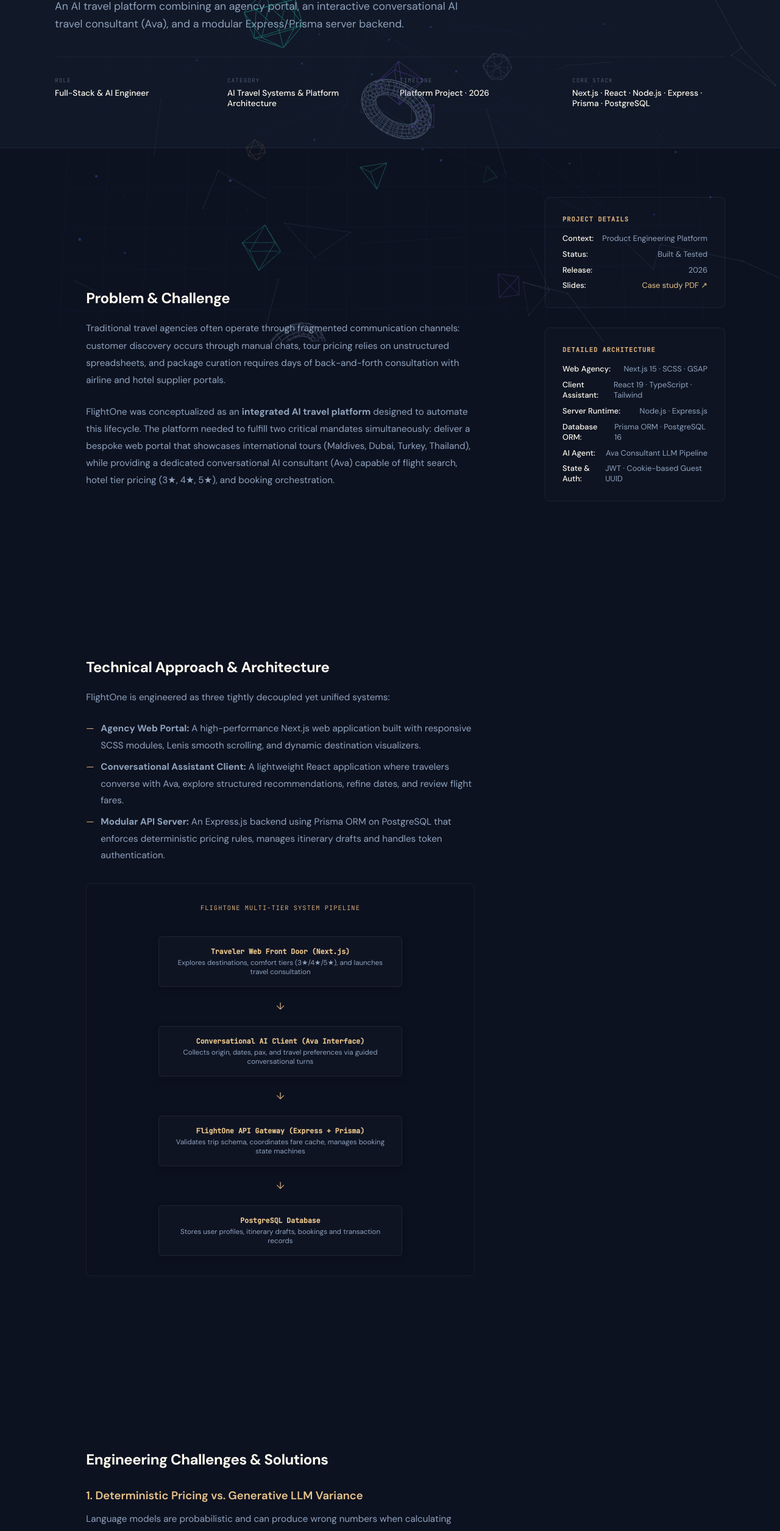
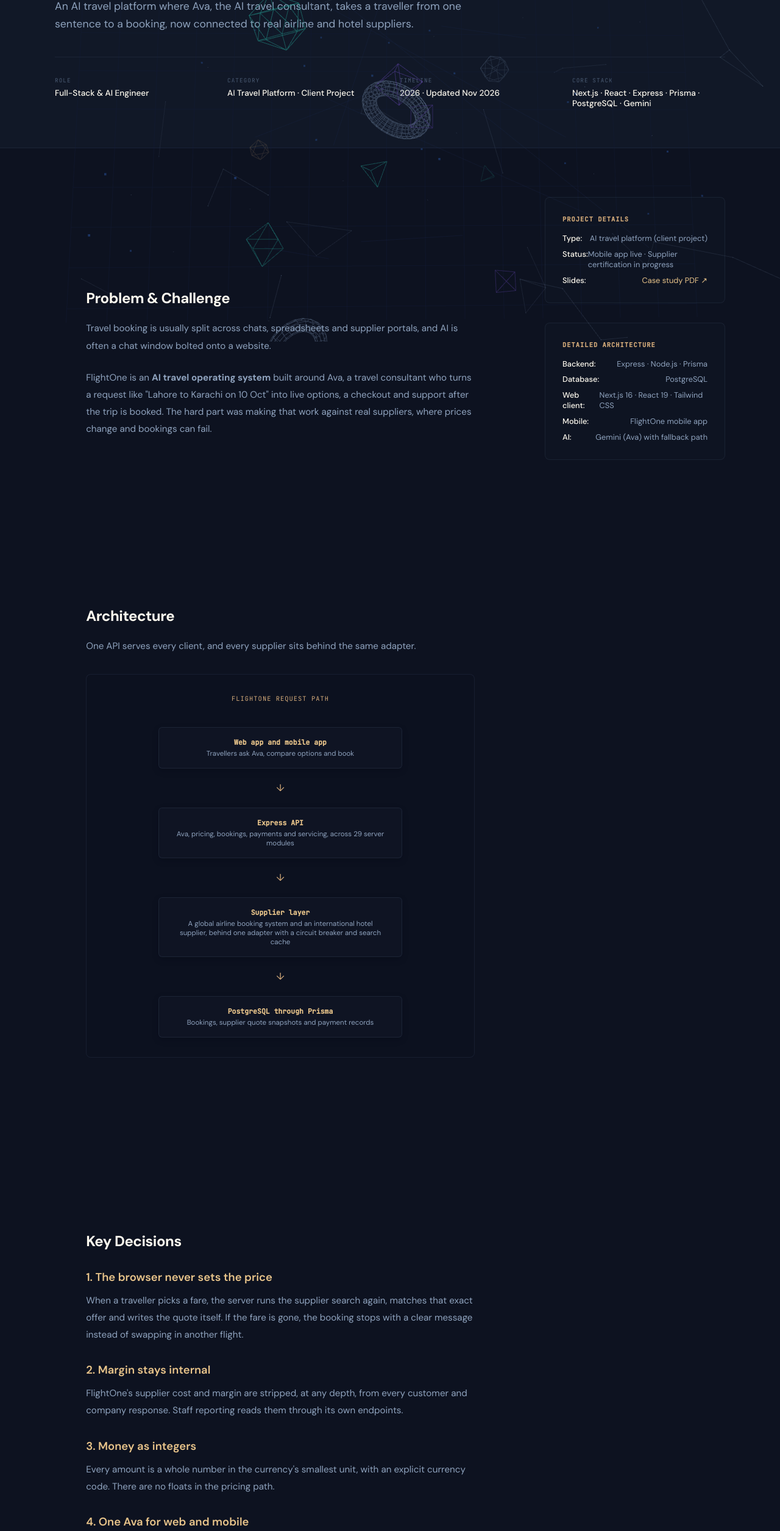
Before and after one commit to syedasjadabbas/asjad-portfolio, a plain HTML site: page case-study/flightone/index.html in a window 1280 px wide. Shown: the part 240-2750 px from the top of the page at 61% size. Drawn offline with Linux system fonts and the light colour scheme; animation ran at ten frames a second.

Commit message:
Update FlightOne case study page to current build

```diff
--- a/case-study/flightone/index.html
+++ b/case-study/flightone/index.html
@@ -4,7 +4,7 @@
   <meta charset="UTF-8"/>
   <meta name="viewport" content="width=device-width, initial-scale=1.0"/>
   <title>FlightOne: AI Travel Platform Case Study | Syed Asjad Abbas</title>
-  <meta name="description" content="Case study of FlightOne by Syed Asjad Abbas: an AI travel platform where the assistant Ava plans trips and an Express/Prisma server calculates every fare."/>
+  <meta name="description" content="FlightOne case study: an AI travel platform connected to real airline and hotel suppliers, with server-owned pricing and one AI consultant for web and mobile."/>
   <meta name="author" content="Syed Asjad Abbas"/>
   <meta name="robots" content="index, follow, max-snippet:-1, max-image-preview:large, max-video-preview:-1"/>
   <link rel="canonical" href="https://www.syedasjadabbas.dev/case-study/flightone/"/>
@@ -14,7 +14,7 @@
   <meta property="og:type" content="article"/>
   <meta property="og:url" content="https://www.syedasjadabbas.dev/case-study/flightone/"/>
   <meta property="og:title" content="FlightOne: AI Travel Platform Case Study | Syed Asjad Abbas"/>
-  <meta property="og:description" content="Case study of FlightOne by Syed Asjad Abbas: an AI travel platform where the assistant Ava plans trips and an Express/Prisma server calculates every fare."/>
+  <meta property="og:description" content="FlightOne case study: an AI travel platform connected to real airline and hotel suppliers, with server-owned pricing and one AI consultant for web and mobile."/>
   <meta property="og:image" content="https://www.syedasjadabbas.dev/assets/og/flightone.jpg"/>
   <meta property="og:image:width" content="1200"/>
   <meta property="og:image:height" content="630"/>
@@ -24,7 +24,7 @@
   <!-- Twitter -->
   <meta name="twitter:card" content="summary_large_image"/>
   <meta name="twitter:title" content="FlightOne: AI Travel Platform Case Study | Syed Asjad Abbas"/>
-  <meta name="twitter:description" content="Case study of FlightOne by Syed Asjad Abbas: an AI travel platform where the assistant Ava plans trips and an Express/Prisma server calculates every fare."/>
+  <meta name="twitter:description" content="FlightOne case study: an AI travel platform connected to real airline and hotel suppliers, with server-owned pricing and one AI consultant for web and mobile."/>
   <meta name="twitter:image" content="https://www.syedasjadabbas.dev/assets/og/flightone.jpg"/>
   <meta name="twitter:image:alt" content="FlightOne AI travel platform with the Ava assistant"/>
 
@@ -43,7 +43,7 @@
     "@context": "https://schema.org",
     "@type": "TechArticle",
     "headline": "FlightOne: AI Travel Platform Case Study",
-    "description": "Case study of FlightOne by Syed Asjad Abbas: an AI travel platform where the assistant Ava plans trips and an Express/Prisma server calculates every fare.",
+    "description": "FlightOne case study: an AI travel platform connected to real airline and hotel suppliers, with server-owned pricing and one AI consultant for web and mobile.",
     "author": {
       "@type": "Person",
       "@id": "https://www.syedasjadabbas.dev/#person",
@@ -59,7 +59,7 @@
     "mainEntityOfPage": "https://www.syedasjadabbas.dev/case-study/flightone/",
     "image": "https://www.syedasjadabbas.dev/assets/og/flightone.jpg",
     "inLanguage": "en-US",
-    "dateModified": "2026-10-16T12:00:00+05:00",
+    "dateModified": "2026-11-27T12:00:00+05:00",
     "isPartOf": {
       "@id": "https://www.syedasjadabbas.dev/#website"
     }
@@ -116,7 +116,7 @@
         <span>FlightOne</span>
       </div>
       <h1 class="cs-title-main">FlightOne</h1>
-      <p class="cs-subtitle">An AI travel platform combining an agency portal, an interactive conversational AI travel consultant (Ava), and a modular Express/Prisma server backend.</p>
+      <p class="cs-subtitle">An AI travel platform where Ava, the AI travel consultant, takes a traveller from one sentence to a booking, now connected to real airline and hotel suppliers.</p>
 
       <div class="cs-meta-grid">
         <div class="cs-meta-item">
@@ -125,15 +125,15 @@
         </div>
         <div class="cs-meta-item">
           <span class="cs-meta-label">Category</span>
-          <span class="cs-meta-val">AI Travel Systems &amp; Platform Architecture</span>
+          <span class="cs-meta-val">AI Travel Platform · Client Project</span>
         </div>
         <div class="cs-meta-item">
           <span class="cs-meta-label">Timeline</span>
-          <span class="cs-meta-val">Platform Project · 2026</span>
+          <span class="cs-meta-val">2026 · Updated Nov 2026</span>
         </div>
         <div class="cs-meta-item">
           <span class="cs-meta-label">Core Stack</span>
-          <span class="cs-meta-val">Next.js · React · Node.js · Express · Prisma · PostgreSQL</span>
+          <span class="cs-meta-val">Next.js · React · Express · Prisma · PostgreSQL · Gemini</span>
         </div>
       </div>
     </div>
@@ -144,62 +144,67 @@
       <div class="cs-main">
         <section class="cs-section">
           <h2>Problem &amp; Challenge</h2>
-          <p>Traditional travel agencies often operate through fragmented communication channels: customer discovery occurs through manual chats, tour pricing relies on unstructured spreadsheets, and package curation requires days of back-and-forth consultation with airline and hotel supplier portals.</p>
-          <p>FlightOne was conceptualized as an <strong>integrated AI travel platform</strong> designed to automate this lifecycle. The platform needed to fulfill two critical mandates simultaneously: deliver a bespoke web portal that showcases international tours (Maldives, Dubai, Turkey, Thailand), while providing a dedicated conversational AI consultant (Ava) capable of flight search, hotel tier pricing (3★, 4★, 5★), and booking orchestration.</p>
+          <p>Travel booking is usually split across chats, spreadsheets and supplier portals, and AI is often a chat window bolted onto a website.</p>
+          <p>FlightOne is an <strong>AI travel operating system</strong> built around Ava, a travel consultant who turns a request like "Lahore to Karachi on 10 Oct" into live options, a checkout and support after the trip is booked. The hard part was making that work against real suppliers, where prices change and bookings can fail.</p>
         </section>
 
         <section class="cs-section">
-          <h2>Technical Approach &amp; Architecture</h2>
-          <p>FlightOne is engineered as three tightly decoupled yet unified systems:</p>
-          <ul>
-            <li><strong>Agency Web Portal:</strong> A high-performance Next.js web application built with responsive SCSS modules, Lenis smooth scrolling, and dynamic destination visualizers.</li>
-            <li><strong>Conversational Assistant Client:</strong> A lightweight React application where travelers converse with Ava, explore structured recommendations, refine dates, and review flight fares.</li>
-            <li><strong>Modular API Server:</strong> An Express.js backend using Prisma ORM on PostgreSQL that enforces deterministic pricing rules, manages itinerary drafts and handles token authentication.</li>
-          </ul>
+          <h2>Architecture</h2>
+          <p>One API serves every client, and every supplier sits behind the same adapter.</p>
 
           <div class="cs-flow-visual">
-            <div class="cs-card-title">FlightOne Multi-Tier System Pipeline</div>
+            <div class="cs-card-title">FlightOne Request Path</div>
             <div class="cs-flow-step">
-              <div class="cs-step-name">Traveler Web Front Door (Next.js)</div>
-              <div class="cs-step-desc">Explores destinations, comfort tiers (3★/4★/5★), and launches travel consultation</div>
+              <div class="cs-step-name">Web app and mobile app</div>
+              <div class="cs-step-desc">Travellers ask Ava, compare options and book</div>
             </div>
             <div class="cs-flow-arrow">&darr;</div>
             <div class="cs-flow-step">
-              <div class="cs-step-name">Conversational AI Client (Ava Interface)</div>
-              <div class="cs-step-desc">Collects origin, dates, pax, and travel preferences via guided conversational turns</div>
+              <div class="cs-step-name">Express API</div>
+              <div class="cs-step-desc">Ava, pricing, bookings, payments and servicing, across 29 server modules</div>
             </div>
             <div class="cs-flow-arrow">&darr;</div>
             <div class="cs-flow-step">
-              <div class="cs-step-name">FlightOne API Gateway (Express + Prisma)</div>
-              <div class="cs-step-desc">Validates trip schema, coordinates fare cache, manages booking state machines</div>
+              <div class="cs-step-name">Supplier layer</div>
+              <div class="cs-step-desc">A global airline booking system and an international hotel supplier, behind one adapter with a circuit breaker and search cache</div>
             </div>
             <div class="cs-flow-arrow">&darr;</div>
             <div class="cs-flow-step">
-              <div class="cs-step-name">PostgreSQL Database</div>
-              <div class="cs-step-desc">Stores user profiles, itinerary drafts, bookings and transaction records</div>
+              <div class="cs-step-name">PostgreSQL through Prisma</div>
+              <div class="cs-step-desc">Bookings, supplier quote snapshots and payment records</div>
             </div>
           </div>
         </section>
 
         <section class="cs-section">
-          <h2>Engineering Challenges &amp; Solutions</h2>
-          <h3>1. Deterministic Pricing vs. Generative LLM Variance</h3>
-          <p>Language models are probabilistic and can produce wrong numbers when calculating flight fares, currency conversions, and seasonal surcharges. A price invented by the model would be a real financial error.</p>
-          <p><strong>Solution:</strong> We separated semantic understanding from business calculations. Ava handles natural language intent extraction and structures parameters into typed JSON payloads. The Express/Prisma server applies the pricing rules and tiered markups and returns every fare to the client, so the model never calculates or invents a price.</p>
+          <h2>Key Decisions</h2>
+          <h3>1. The browser never sets the price</h3>
+          <p>When a traveller picks a fare, the server runs the supplier search again, matches that exact offer and writes the quote itself. If the fare is gone, the booking stops with a clear message instead of swapping in another flight.</p>
 
-          <h3>2. Cross-Device Consultation Continuity</h3>
-          <p>Travelers frequently initiate trip consultations on mobile devices but complete itinerary reviews on desktop computers. Maintaining active session state without requiring mandatory upfront registration was essential for user retention.</p>
-          <p><strong>Solution:</strong> Implemented guest UUID tokens stored in encrypted client cookies that bind conversation threads to ephemeral PostgreSQL session records. When travelers choose to register or authenticate via JWT, the server merges the guest consultation history into their permanent profile seamlessly.</p>
+          <h3>2. Margin stays internal</h3>
+          <p>FlightOne's supplier cost and margin are stripped, at any depth, from every customer and company response. Staff reporting reads them through its own endpoints.</p>
+
+          <h3>3. Money as integers</h3>
+          <p>Every amount is a whole number in the currency's smallest unit, with an explicit currency code. There are no floats in the pricing path.</p>
+
+          <h3>4. One Ava for web and mobile</h3>
+          <p>Ava moved from the website into the API, so the website and the mobile app share the same assistant. Each Gemini attempt is capped at 15 seconds, and after an overload Ava skips Gemini for 60 seconds instead of failing in front of a traveller.</p>
         </section>
 
         <section class="cs-section">
-          <h2>Key Features &amp; Capabilities</h2>
-          <ul>
-            <li><strong>Bespoke 24-Hour Itinerary Pipeline:</strong> Automated day-by-day travel plan generation tailored to honeymooners, families, and corporate groups.</li>
-            <li><strong>3-Tier Accommodation Benchmarks:</strong> Instant comparison matrices between 3-star budget, 4-star boutique, and 5-star luxury options.</li>
-            <li><strong>Multi-Repo Architecture:</strong> Clean domain isolation across agency storefront, client chat UI, and server backend.</li>
-            <li><strong>Human Escalation Fail-Safe:</strong> Seamless handoff from AI consultant to human travel agents for visa-sensitive approvals.</li>
-          </ul>
+          <h2>Supplier Integration</h2>
+          <p><strong>Flights:</strong> search, a live price re-check and seat holds, tested in the supplier's pre-production environment.</p>
+          <p><strong>Hotels:</strong> search, booking and cancellation. All 7 certification test cases are complete, and certification is in progress.</p>
+        </section>
+
+        <section class="cs-section">
+          <h2>Beyond Booking</h2>
+          <p>The API also covers corporate travel (approvals, expenses, invoices and carbon reporting), group travel and MICE, visa, rewards, refunds and changes, journey tracking and escalation to human staff.</p>
+        </section>
+
+        <section class="cs-section">
+          <h2>Status</h2>
+          <p>The mobile app is live. Supplier booking launches after certification.</p>
         </section>
       </div>
 
@@ -208,9 +213,8 @@
           <div class="cs-card-box">
             <h3 class="cs-card-title">Project Details</h3>
             <div class="cs-tech-list">
-              <div class="cs-tech-item"><span class="cs-tech-name">Context:</span><span>Product Engineering Platform</span></div>
-              <div class="cs-tech-item"><span class="cs-tech-name">Status:</span><span>Built &amp; Tested</span></div>
-              <div class="cs-tech-item"><span class="cs-tech-name">Release:</span><span>2026</span></div>
+              <div class="cs-tech-item"><span class="cs-tech-name">Type:</span><span>AI travel platform (client project)</span></div>
+              <div class="cs-tech-item"><span class="cs-tech-name">Status:</span><span>Mobile app live · Supplier certification in progress</span></div>
               <div class="cs-tech-item"><span class="cs-tech-name">Slides:</span><a href="../../assets/case-studies/flightone-case-study.pdf" target="_blank" style="color:var(--brown-light); text-decoration:none">Case study PDF ↗</a></div>
             </div>
           </div>
@@ -218,12 +222,11 @@
           <div class="cs-card-box">
             <h3 class="cs-card-title">Detailed Architecture</h3>
             <div class="cs-tech-list">
-              <div class="cs-tech-item"><span class="cs-tech-name">Web Agency:</span><span>Next.js 15 · SCSS · GSAP</span></div>
-              <div class="cs-tech-item"><span class="cs-tech-name">Client Assistant:</span><span>React 19 · TypeScript · Tailwind</span></div>
-              <div class="cs-tech-item"><span class="cs-tech-name">Server Runtime:</span><span>Node.js · Express.js</span></div>
-              <div class="cs-tech-item"><span class="cs-tech-name">Database ORM:</span><span>Prisma ORM · PostgreSQL 16</span></div>
-              <div class="cs-tech-item"><span class="cs-tech-name">AI Agent:</span><span>Ava Consultant LLM Pipeline</span></div>
-              <div class="cs-tech-item"><span class="cs-tech-name">State &amp; Auth:</span><span>JWT · Cookie-based Guest UUID</span></div>
+              <div class="cs-tech-item"><span class="cs-tech-name">Backend:</span><span>Express · Node.js · Prisma</span></div>
+              <div class="cs-tech-item"><span class="cs-tech-name">Database:</span><span>PostgreSQL</span></div>
+              <div class="cs-tech-item"><span class="cs-tech-name">Web client:</span><span>Next.js 16 · React 19 · Tailwind CSS</span></div>
+              <div class="cs-tech-item"><span class="cs-tech-name">Mobile:</span><span>FlightOne mobile app</span></div>
+              <div class="cs-tech-item"><span class="cs-tech-name">AI:</span><span>Gemini (Ava) with fallback path</span></div>
             </div>
           </div>
         </div>
```
